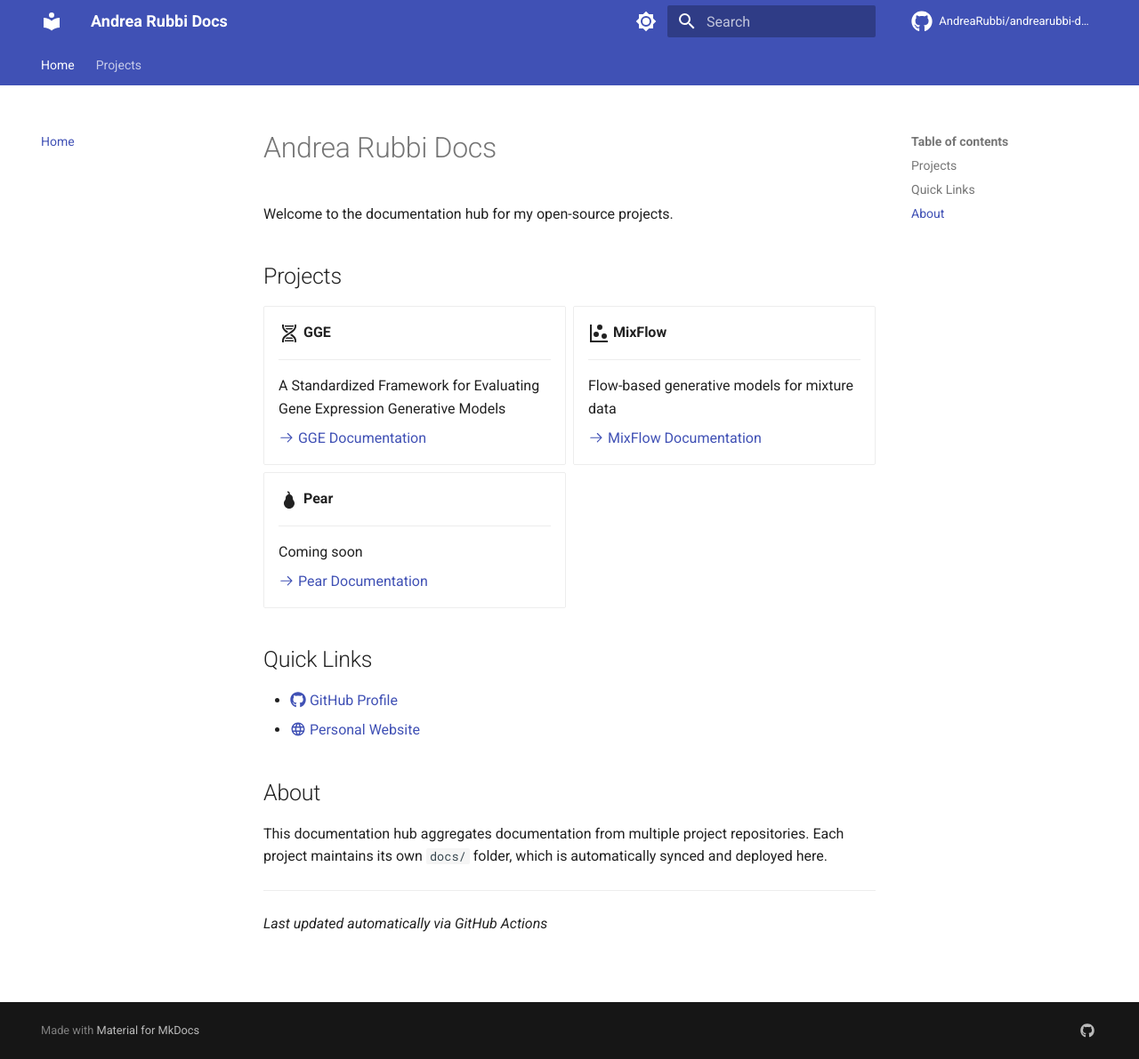
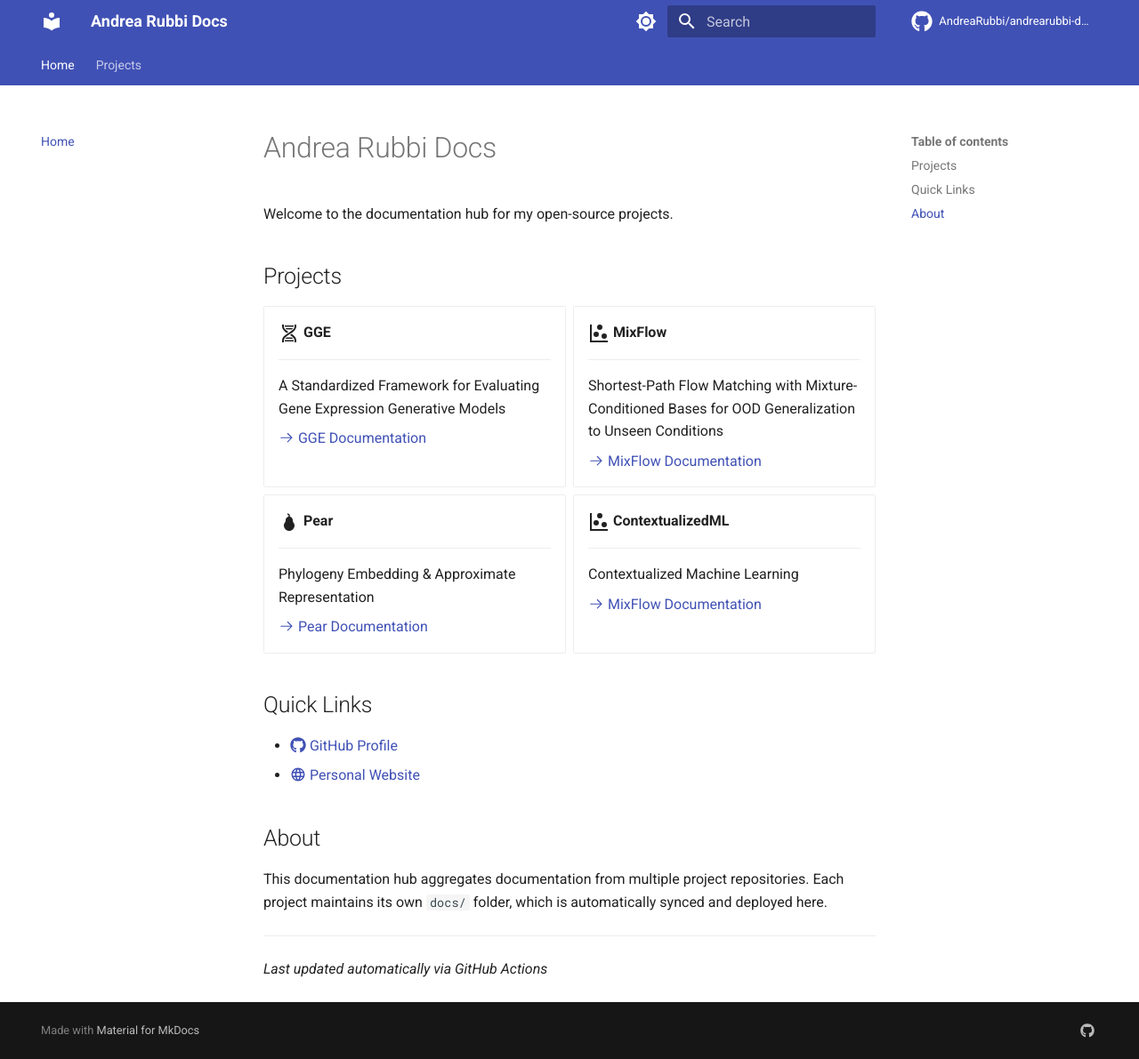
Before and after one commit to AndreaRubbi/andrearubbi-docs, an MkDocs documentation site: the page built from docs/index.md, in a window 1280 px wide and 1191 px high. Shown: the whole window at 89% size. Built offline with MkDocs 1.6.1 and Material for MkDocs 9.7.7, drawn with Linux system fonts in a browser that asks for light colours; comment, search, counter and statistics services are not loaded.

Commit message:
updated links and content

```diff
--- a/docs/index.md
+++ b/docs/index.md
@@ -18,17 +18,25 @@ Welcome to the documentation hub for my open-source projects.
 
     ---
 
-    Flow-based generative models for mixture data
+    Shortest-Path Flow Matching with Mixture-Conditioned Bases for OOD Generalization to Unseen Conditions
 
-    [:octicons-arrow-right-24: MixFlow Documentation](https://lotfollahi-lab.github.io/SP-FM/)
+    [:octicons-arrow-right-24: MixFlow Documentation](SP-FM/readme.md)
 
 -   :material-fruit-pear:{ .lg .middle } **Pear**
 
     ---
 
-    Coming soon
+    Phylogeny Embedding & Approximate Representation
 
-    [:octicons-arrow-right-24: Pear Documentation](https://andrearubbi.github.io/Pear-EBI/)
+    [:octicons-arrow-right-24: Pear Documentation](Pear-EBI/index.md)
+
+-   :material-chart-scatter-plot:{ .lg .middle } **ContextualizedML**
+
+    ---
+
+    Contextualized Machine Learning
+
+    [:octicons-arrow-right-24: MixFlow Documentation](contextualized/readme.md)
 
 </div>
 
```
